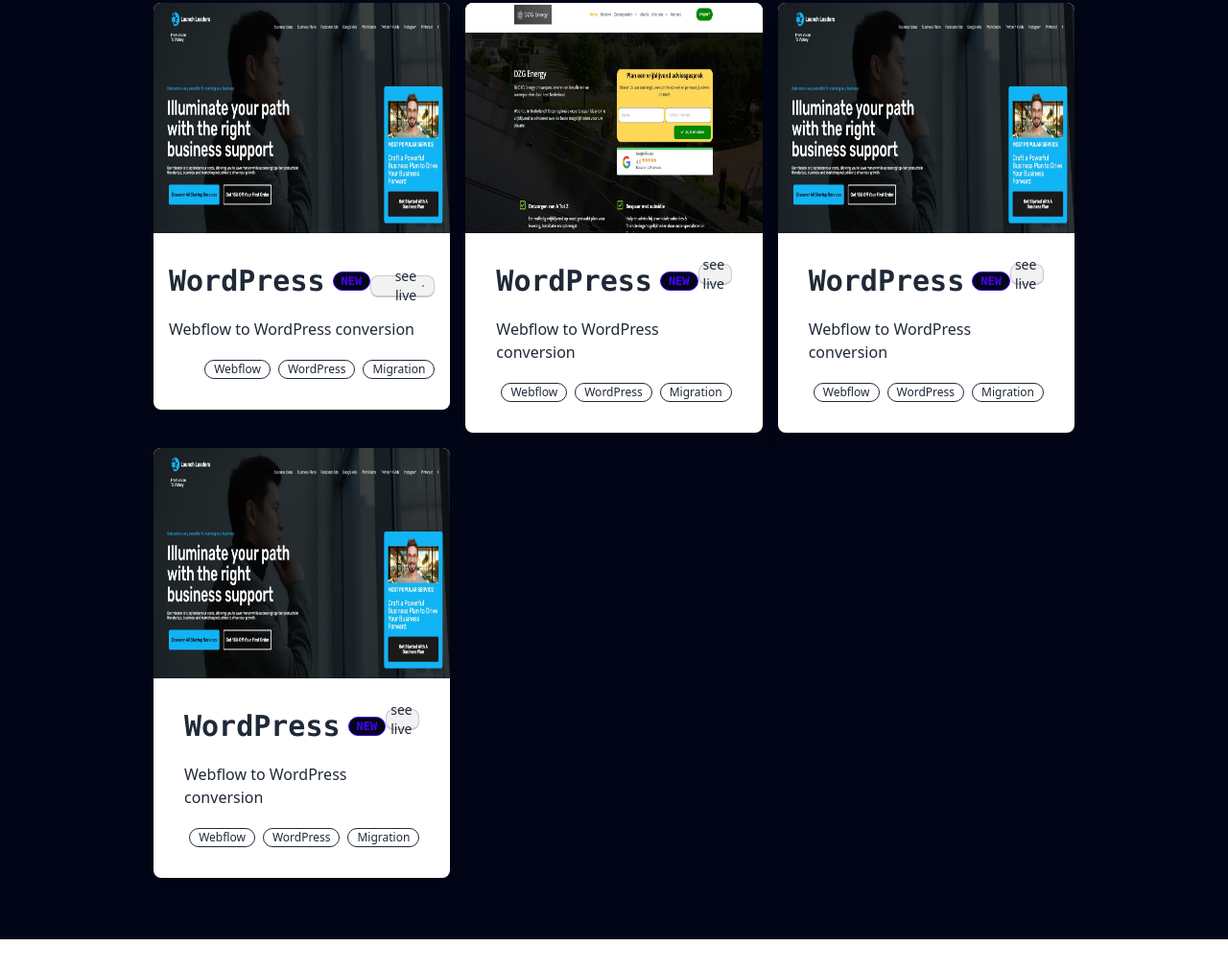
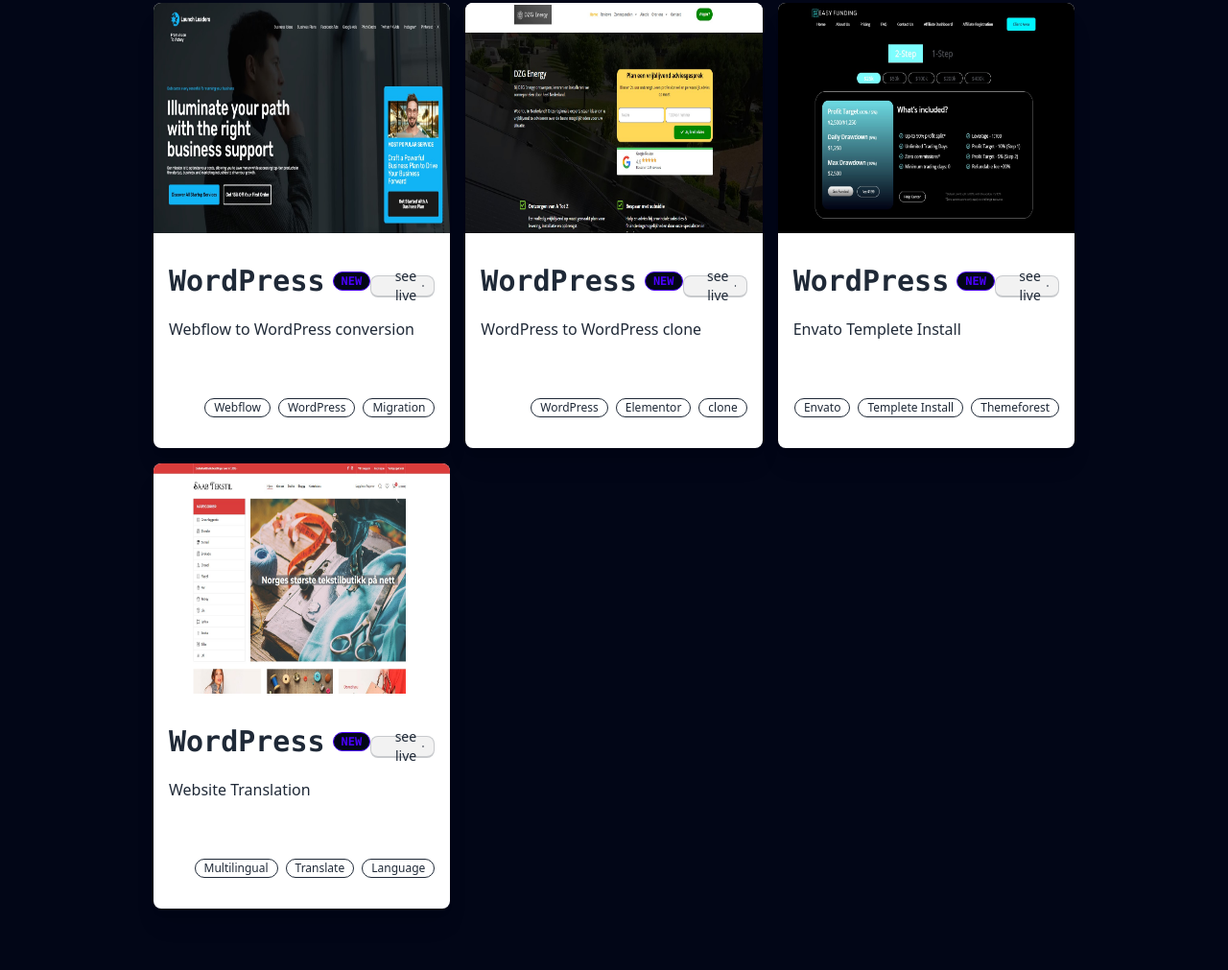
Before and after one commit to TechSaiful/portfolio, a plain HTML site: page index.html in a window 1280 px wide. Shown: the part 917-1928 px from the top of the page at 96% size. Before the commit the page ends 1896 px from the top, so only its background shows below. Drawn offline with nearby package versions, Linux system fonts and the light colour scheme.

Commit message:
portfolio section content add

```diff
--- a/index.html
+++ b/index.html
@@ -138,11 +138,11 @@
                                         </div>
                                     </h2>
                                     <div class="text-end">
-                                        <a class="kbd kbd-sm h-5" href="#" target="_blank">see live<span class="loading loading-ring loading-xs"></span></a>
+                                        <a class="kbd kbd-sm h-5" href="https://expansionet.com/" target="_blank">see live<span class="loading loading-ring loading-xs"></span></a>
                                     </div>
                                 </div>
                                 <p>Webflow to WordPress conversion</p>
-                                <div class="card-actions justify-end">
+                                <div class="card-actions justify-end mt-10">
                                     <div class="badge badge-outline text-xs">Webflow</div>
                                     <div class="badge badge-outline text-xs">WordPress</div>
                                     <div class="badge badge-outline text-xs">Migration</div>
@@ -154,21 +154,23 @@
                     <div>
                         <div class="card rounded-lg bg-base-100 shadow-xl">
                             <figure>
-                                <img class="h-60" src="images/wordpress portfolio 02.jpg" alt="Shoes" />
+                                <img class="h-60" src="images/wordpress to wordpress conversion.jpg" alt="Shoes" />
                             </figure>
-                            <div class="card-body gap-5">
-                                <div class="flex justify-between">
+                            <div class="card-body px-4 gap-5">
+                                <div class="flex flex-col lg:flex-row justify-between">
                                     <h2 class="card-title font-mono text-3xl">WordPress
                                         <div class="badge badge-primary badge-outline bg-slate-950 px-2 py-1 text-xs">NEW
                                         </div>
                                     </h2>
-                                    <a class="kbd kbd-sm h-5" href="#" target="_blank">see live<span class="loading loading-ring loading-xs"></span></a>
+                                    <div class="text-end">
+                                        <a class="kbd kbd-sm h-5" href="https://dzgenergy.nl/" target="_blank">see live<span class="loading loading-ring loading-xs"></span></a>
+                                    </div>
                                 </div>
-                                <p>Webflow to WordPress conversion</p>
-                                <div class="card-actions justify-end">
-                                    <div class="badge badge-outline text-xs">Webflow</div>
+                                <p>WordPress to WordPress clone</p>
+                                <div class="card-actions justify-end mt-10">
                                     <div class="badge badge-outline text-xs">WordPress</div>
-                                    <div class="badge badge-outline text-xs">Migration</div>
+                                    <div class="badge badge-outline text-xs">Elementor</div>
+                                    <div class="badge badge-outline text-xs">clone</div>
                                 </div>
                             </div>
                         </div>
@@ -177,21 +179,23 @@
                     <div>
                         <div class="card rounded-lg bg-base-100 shadow-xl">
                             <figure>
-                                <img class="h-60" src="images/wordpress portfolio 01.jpg" alt="Shoes" />
+                                <img class="h-60" src="images/envato templete install.jpg" alt="Shoes" />
                             </figure>
-                            <div class="card-body gap-5">
-                                <div class="flex justify-between">
+                            <div class="card-body px-4 gap-5">
+                                <div class="flex flex-col lg:flex-row justify-between">
                                     <h2 class="card-title font-mono text-3xl">WordPress
                                         <div class="badge badge-primary badge-outline bg-slate-950 px-2 py-1 text-xs">NEW
                                         </div>
                                     </h2>
-                                    <a class="kbd kbd-sm h-5" href="#" target="_blank">see live<span class="loading loading-ring loading-xs"></span></a>
+                                    <div class="text-end">
+                                        <a class="kbd kbd-sm h-5" href="https://easyfundingfirm.com/" target="_blank">see live<span class="loading loading-ring loading-xs"></span></a>
+                                    </div>
                                 </div>
-                                <p>Webflow to WordPress conversion</p>
-                                <div class="card-actions justify-end">
-                                    <div class="badge badge-outline text-xs">Webflow</div>
-                                    <div class="badge badge-outline text-xs">WordPress</div>
-                                    <div class="badge badge-outline text-xs">Migration</div>
+                                <p>Envato Templete Install</p>
+                                <div class="card-actions justify-end mt-10">
+                                    <div class="badge badge-outline text-xs">Envato</div>
+                                    <div class="badge badge-outline text-xs">Templete Install</div>
+                                    <div class="badge badge-outline text-xs">Themeforest</div>
                                 </div>
                             </div>
                         </div>
@@ -200,21 +204,23 @@
                     <div>
                         <div class="card rounded-lg bg-base-100 shadow-xl">
                             <figure>
-                                <img class="h-60" src="images/wordpress portfolio 01.jpg" alt="Shoes" />
+                                <img class="h-60" src="images/website translate.jpg" alt="Shoes" />
                             </figure>
-                            <div class="card-body gap-5">
-                                <div class="flex justify-between">
+                            <div class="card-body px-4 gap-5">
+                                <div class="flex flex-col lg:flex-row justify-between">
                                     <h2 class="card-title font-mono text-3xl">WordPress
                                         <div class="badge badge-primary badge-outline bg-slate-950 px-2 py-1 text-xs">NEW
                                         </div>
                                     </h2>
-                                    <a class="kbd kbd-sm h-5" href="#" target="_blank">see live<span class="loading loading-ring loading-xs"></span></a>
+                                    <div class="text-end">
+                                        <a class="kbd kbd-sm h-5" href="https://softwebexpert.org/demo/saabtekstil-new/" target="_blank">see live<span class="loading loading-ring loading-xs"></span></a>
+                                    </div>
                                 </div>
-                                <p>Webflow to WordPress conversion</p>
-                                <div class="card-actions justify-end">
-                                    <div class="badge badge-outline text-xs">Webflow</div>
-                                    <div class="badge badge-outline text-xs">WordPress</div>
-                                    <div class="badge badge-outline text-xs">Migration</div>
+                                <p>Website Translation</p>
+                                <div class="card-actions justify-end mt-10">
+                                    <div class="badge badge-outline text-xs">Multilingual</div>
+                                    <div class="badge badge-outline text-xs">Translate</div>
+                                    <div class="badge badge-outline text-xs">Language</div>
                                 </div>
                             </div>
                         </div>
```
Also changed, not shown: images/envato templete install.jpg (added), images/website translate.jpg (added), images/wordpress to wordpress conversion.jpg (renamed from images/wordpress portfolio 02.jpg).
